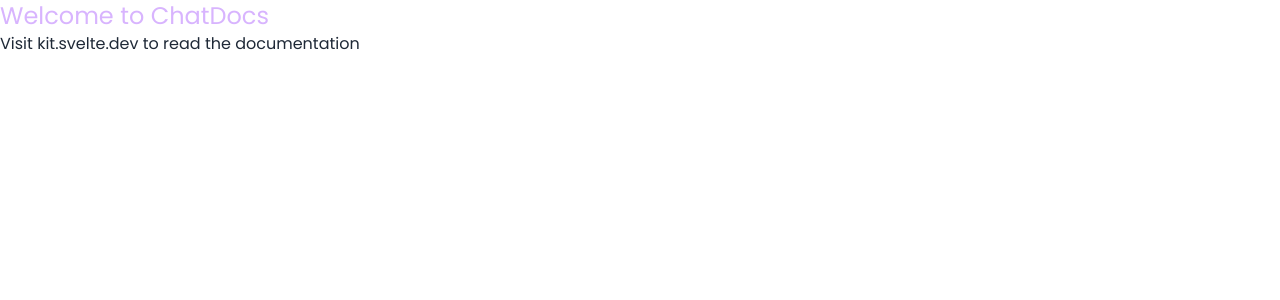
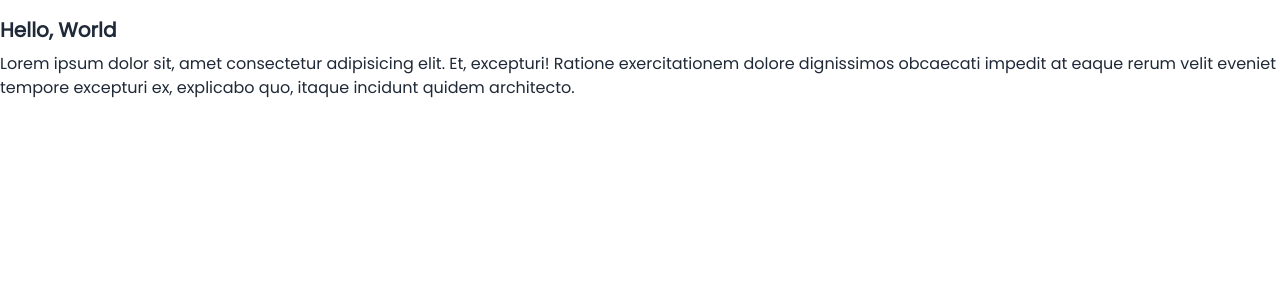
Before and after one commit to BonaBobo/chatdocs-1, a SvelteKit app: page / in a window 1280 px wide. Shown: the top 300 px of the page. Built offline with nearby package versions, Linux system fonts and the light colour scheme.

Commit message:
add: initial layout lmao

```diff
--- a/src/routes/+page.svelte
+++ b/src/routes/+page.svelte
@@ -1,2 +1,10 @@
-<h1 class="text-2xl text-purple-300">Welcome to ChatDocs</h1>
-<p>Visit <a href="https://kit.svelte.dev">kit.svelte.dev</a> to read the documentation</p>
+<div class="container my-4 m-auto">
+	<div>
+		<h1 class="font-semibold text-xl">Hello, World</h1>
+		<p class="mt-2 font-light">
+			Lorem ipsum dolor sit, amet consectetur adipisicing elit. Et, excepturi! Ratione
+			exercitationem dolore dignissimos obcaecati impedit at eaque rerum velit eveniet tempore
+			excepturi ex, explicabo quo, itaque incidunt quidem architecto.
+		</p>
+	</div>
+</div>
```
